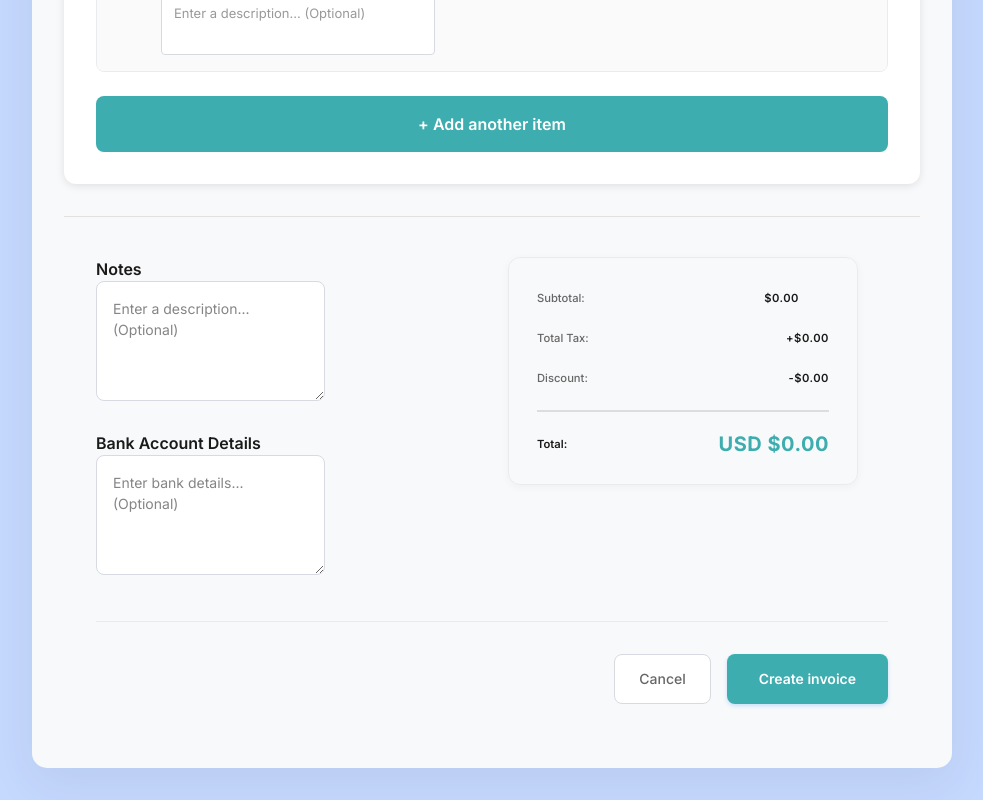
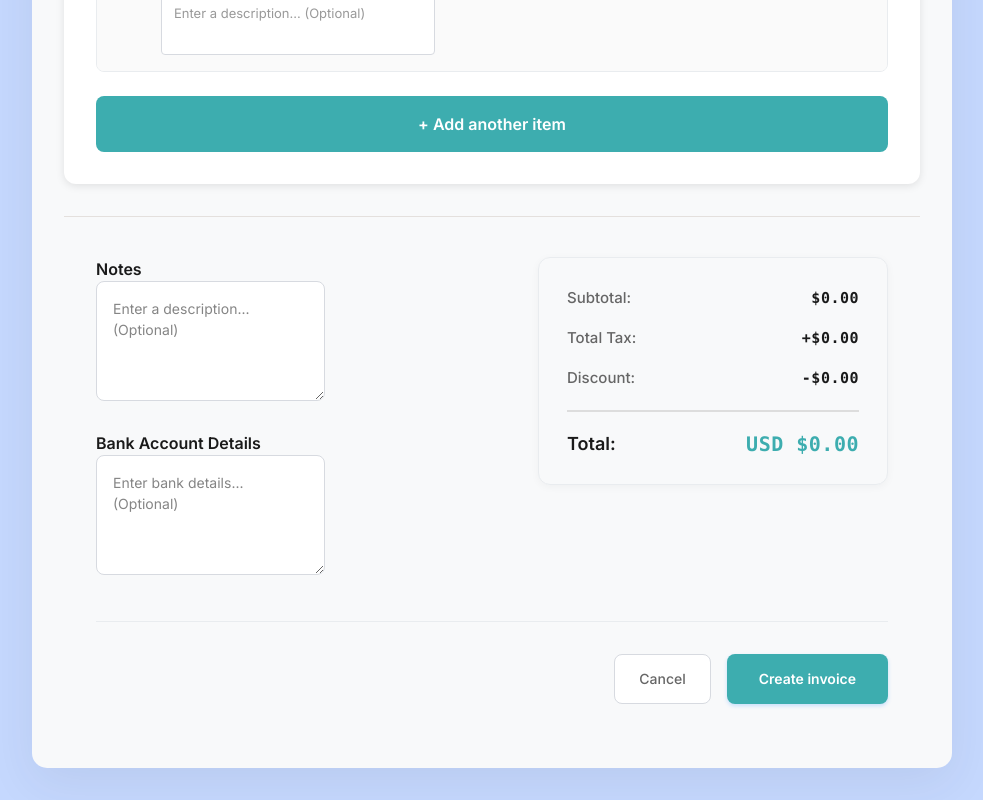
Before and after one commit to Gresham24/Invoice-Creator-App, a React (Vite) app: page / in a window 1280 px wide. Shown: the part 1033-1833 px from the top of the page, without its empty margins (0-983 px from the left). Built offline with nearby package versions, Linux system fonts and the light colour scheme; what @react-pdf/renderer would draw is missing.

Commit message:
footer alignment bug

```diff
--- a/src/styles/Form.styles.js
+++ b/src/styles/Form.styles.js
@@ -115,7 +115,7 @@ export const StyledTableRow = styled.tr`
 
     &:hover {
         background: white;
-        box-shadow: 0 2px 8px rgba(0,0,0,0.1);
+        box-shadow: 0 2px 8px rgba(0, 0, 0, 0.1);
     }
 
     &:focus-within {
@@ -443,13 +443,6 @@ export const StyledFormFooter = styled.div`
     @media (max-width: 768px) {
         padding: 0 16px 16px;
     }
-
-    & div:first-child {
-        margin-right: 30px;
-    }
-    & span {
-        font-size: 0.7rem;
-    }
 `;
 
 export const StyledCostSummaries = styled.div`
@@ -495,10 +488,7 @@ export const StyledSummarySection = styled.div`
 
     @media (max-width: 1200px) {
         grid-template-columns: 1fr 320px;
-
     }
-
-
 
     @media (max-width: 768px) {
         display: none;
@@ -561,7 +551,6 @@ export const StyledSummaryCard = styled.div`
 export const StyledSummaryRow = styled.div`
     display: flex;
     justify-content: space-between;
-    align-items: center;
     margin-bottom: 16px;
     font-size: 15px;
     line-height: 1.4;
@@ -573,13 +562,17 @@ export const StyledSummaryRow = styled.div`
     span:first-child {
         color: #666;
         font-weight: 500;
+        justify-self: start;
     }
 
     span:last-child {
         font-weight: 600;
         color: #1a1a1a;
-        font-family: 'Inter', monospace;
+        font-family: "SF Mono", "Monaco", "Inconsolata", "Roboto Mono", monospace;
         letter-spacing: 0.5px;
+        justify-self: end;
+        white-space: nowrap;
+        text-align: right;
     }
 
     &.total {
@@ -600,6 +593,8 @@ export const StyledSummaryRow = styled.div`
             font-size: 20px;
             font-weight: 700;
             color: ${colors.lightBlue};
+            font-family: "SF Mono", "Monaco", "Inconsolata", "Roboto Mono",
+                monospace;
         }
     }
 `;
@@ -831,9 +826,9 @@ export const StyledAdvancedToggle = styled.button`
 `;
 
 export const StyledAdvancedSection = styled.div.withConfig({
-    shouldForwardProp: (prop) => prop !== 'isOpen'
+    shouldForwardProp: (prop) => prop !== "isOpen",
 })`
-    display: ${props => props.isOpen ? 'block' : 'none'};
+    display: ${(props) => (props.isOpen ? "block" : "none")};
     margin-top: 12px;
     padding-top: 12px;
     border-top: 1px solid #eee;
@@ -847,56 +842,6 @@ export const StyledItemTotal = styled.div`
     margin-top: 12px;
     padding-top: 12px;
     border-top: 2px solid #eee;
-`;
-
-export const StyledMobileTable = styled.div`
-    @media (max-width: 768px) {
-        display: none;
-    }
-`;
-
-
-export const StyledItemsSection = styled.div`
-    background: white;
-    border-radius: 12px;
-    margin-bottom: 20px;
-    padding: 32px;
-    box-shadow: 0 2px 8px rgba(0,0,0,0.1);
-
-    @media (max-width: 768px) {
-        padding: 16px;
-    }
-`;
-
-export const StyledSectionHeader = styled.div`
-    display: flex;
-    justify-content: space-between;
-    align-items: center;
-    margin-bottom: 24px;
-`;
-
-export const StyledSectionTitle = styled.h3`
-    font-size: 20px;
-    font-weight: 600;
-    color: #1a1a1a;
-    margin: 0;
-
-    @media (max-width: 768px) {
-        font-size: 18px;
-    }
-`;
-
-export const StyledTotalBadge = styled.div`
-    background: #e8f4fd;
-    color: ${colors.lightBlue};
-    padding: 8px 16px;
-    border-radius: 20px;
-    font-size: 14px;
-    font-weight: 500;
-
-    @media (max-width: 768px) {
-        padding: 6px 12px;
-    }
 `;
 
 export const StyledDesktopItemNumber = styled.div`
@@ -917,3 +862,50 @@ export const StyledDesktopItemNumber = styled.div`
         background: #0056b3;
     }
 `;
+
+export const StyledTotalBadge = styled.div`
+    background: #e8f4fd;
+    color: ${colors.lightBlue};
+    padding: 8px 16px;
+    border-radius: 20px;
+    font-size: 14px;
+    font-weight: 500;
+    @media (max-width: 768px) {
+        padding: 6px 12px;
+    }
+`;
+
+export const StyledSectionHeader = styled.div`
+    display: flex;
+    justify-content: space-between;
+    align-items: center;
+    margin-bottom: 24px;
+`;
+
+export const StyledSectionTitle = styled.h3`
+    font-size: 20px;
+    font-weight: 600;
+    color: #1a1a1a;
+    margin: 0;
+    @media (max-width: 768px) {
+        font-size: 18px;
+    }
+`;
+
+export const StyledMobileTable = styled.div`
+    @media (max-width: 768px) {
+        display: none;
+    }
+`;
+
+export const StyledItemsSection = styled.div`
+    background: white;
+    border-radius: 12px;
+    margin-bottom: 20px;
+    padding: 32px;
+    box-shadow: 0 2px 8px rgba(0, 0, 0, 0.1);
+
+    @media (max-width: 768px) {
+        padding: 16px;
+    }
+`;
```
